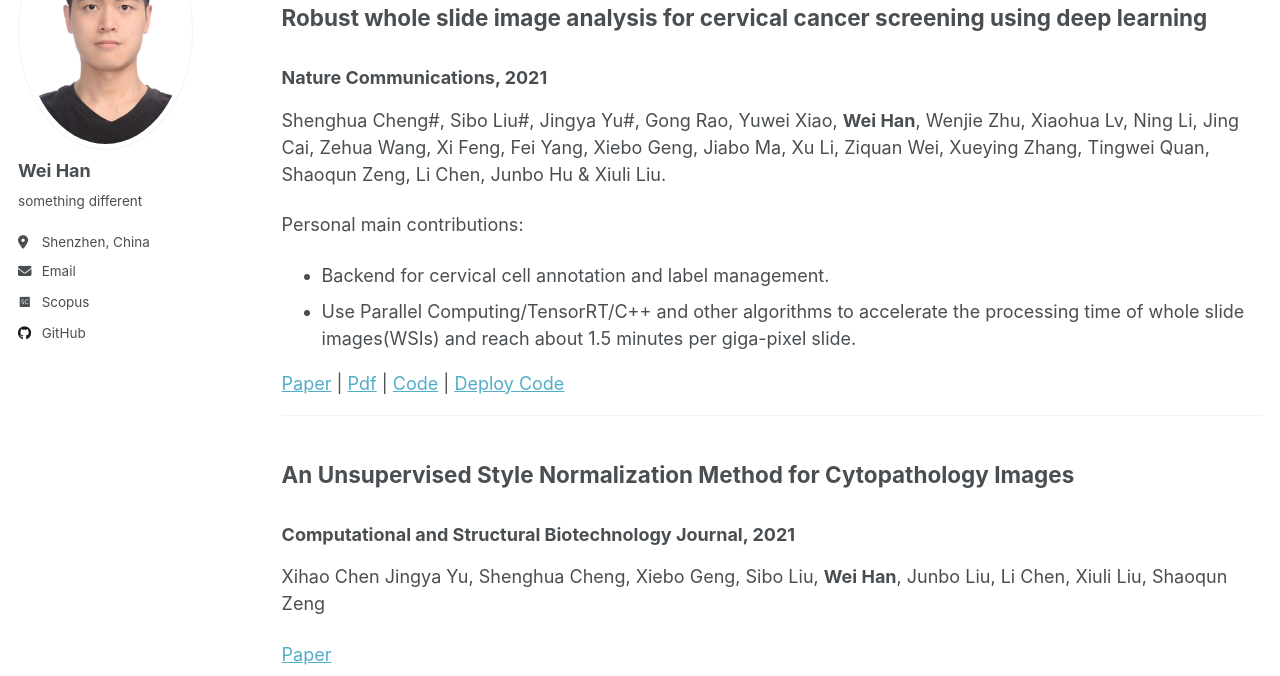
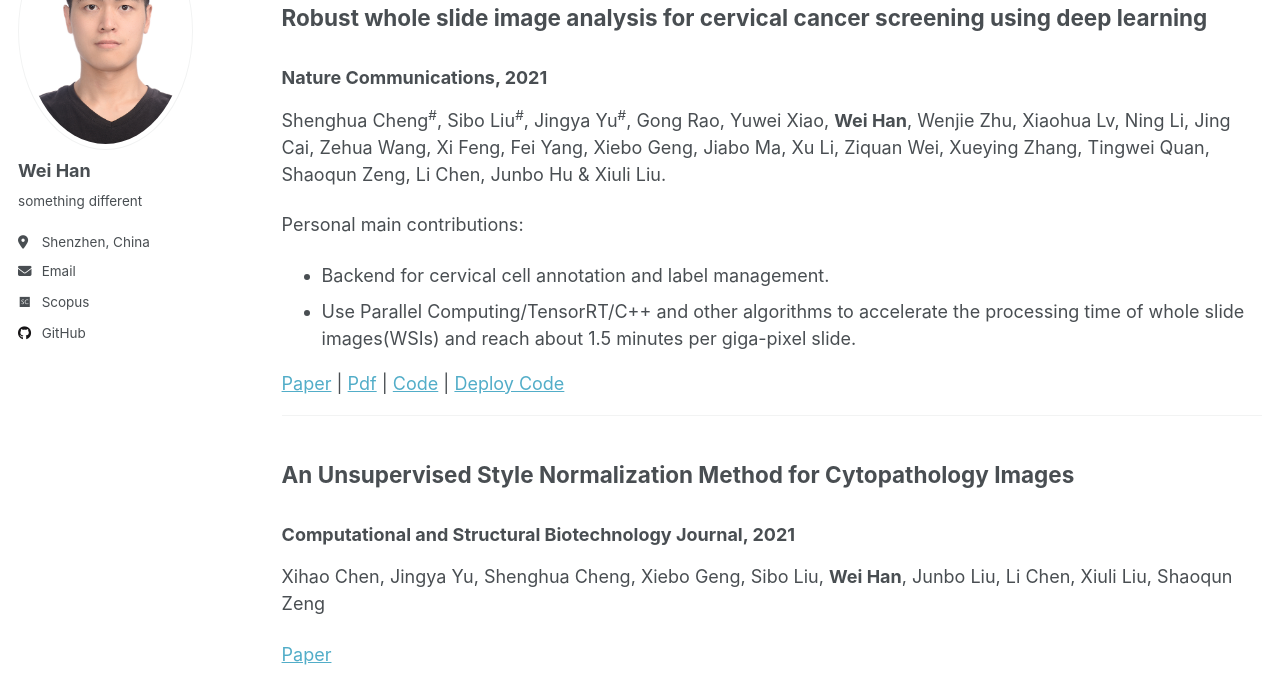
Before and after one commit to hanxiaowein1/hanxiaowein1.github.io, a Jekyll site: the page built from _pages/publications.html, in a window 1280 px wide and 1268 px high. Shown: the part 187-863 px from the top of the window. Built offline with Jekyll 4.4.1, drawn with Linux system fonts in a browser that asks for light colours; some web fonts are replaced; a script that is not in the unit is left out.

```diff
--- a/_pages/publications.html
+++ b/_pages/publications.html
@@ -7,7 +7,7 @@ author_profile: true
 <hr>
 <h2>Robust whole slide image analysis for cervical cancer screening using deep learning</h2>
 <h3>Nature Communications, 2021</h3>
-<p>Shenghua Cheng#, Sibo Liu#, Jingya Yu#, Gong Rao, Yuwei Xiao, <strong>Wei Han</strong>, Wenjie Zhu, Xiaohua Lv, Ning Li, Jing Cai, Zehua Wang, Xi Feng, Fei Yang, Xiebo Geng, Jiabo Ma, Xu Li, Ziquan Wei, Xueying Zhang, Tingwei Quan, Shaoqun Zeng, Li Chen, Junbo Hu & Xiuli Liu.</p>
+<p>Shenghua Cheng<sup>#</sup>, Sibo Liu<sup>#</sup>, Jingya Yu<sup>#</sup>, Gong Rao, Yuwei Xiao, <strong>Wei Han</strong>, Wenjie Zhu, Xiaohua Lv, Ning Li, Jing Cai, Zehua Wang, Xi Feng, Fei Yang, Xiebo Geng, Jiabo Ma, Xu Li, Ziquan Wei, Xueying Zhang, Tingwei Quan, Shaoqun Zeng, Li Chen, Junbo Hu & Xiuli Liu.</p>
 <p>Personal main contributions:</p>
 <ul>
   <li>Backend for cervical cell annotation and label management.</li>
@@ -20,5 +20,5 @@ author_profile: true
 <hr>
 <h2>An Unsupervised Style Normalization Method for Cytopathology Images</h2>
 <h3>Computational and Structural Biotechnology Journal, 2021</h3>
-<p>Xihao Chen Jingya Yu, Shenghua Cheng, Xiebo Geng, Sibo Liu, <strong>Wei Han</strong>, Junbo Liu, Li Chen, Xiuli Liu, Shaoqun Zeng</p>
+<p>Xihao Chen, Jingya Yu, Shenghua Cheng, Xiebo Geng, Sibo Liu, <strong>Wei Han</strong>, Junbo Liu, Li Chen, Xiuli Liu, Shaoqun Zeng</p>
 <p><a href="https://www.sciencedirect.com/science/article/pii/S2001037021002634">Paper</a></p>
```
Also changed, not shown: _pages/portfolio.html (+34 -0 lines), images/mc33_20x20x20.png (added), images/origin_bunny.png (added), images/origin_bunny_info.png (added), images/simplified_bunny.png (added), images/simplified_bunny_info.png (added), 1 other file.
